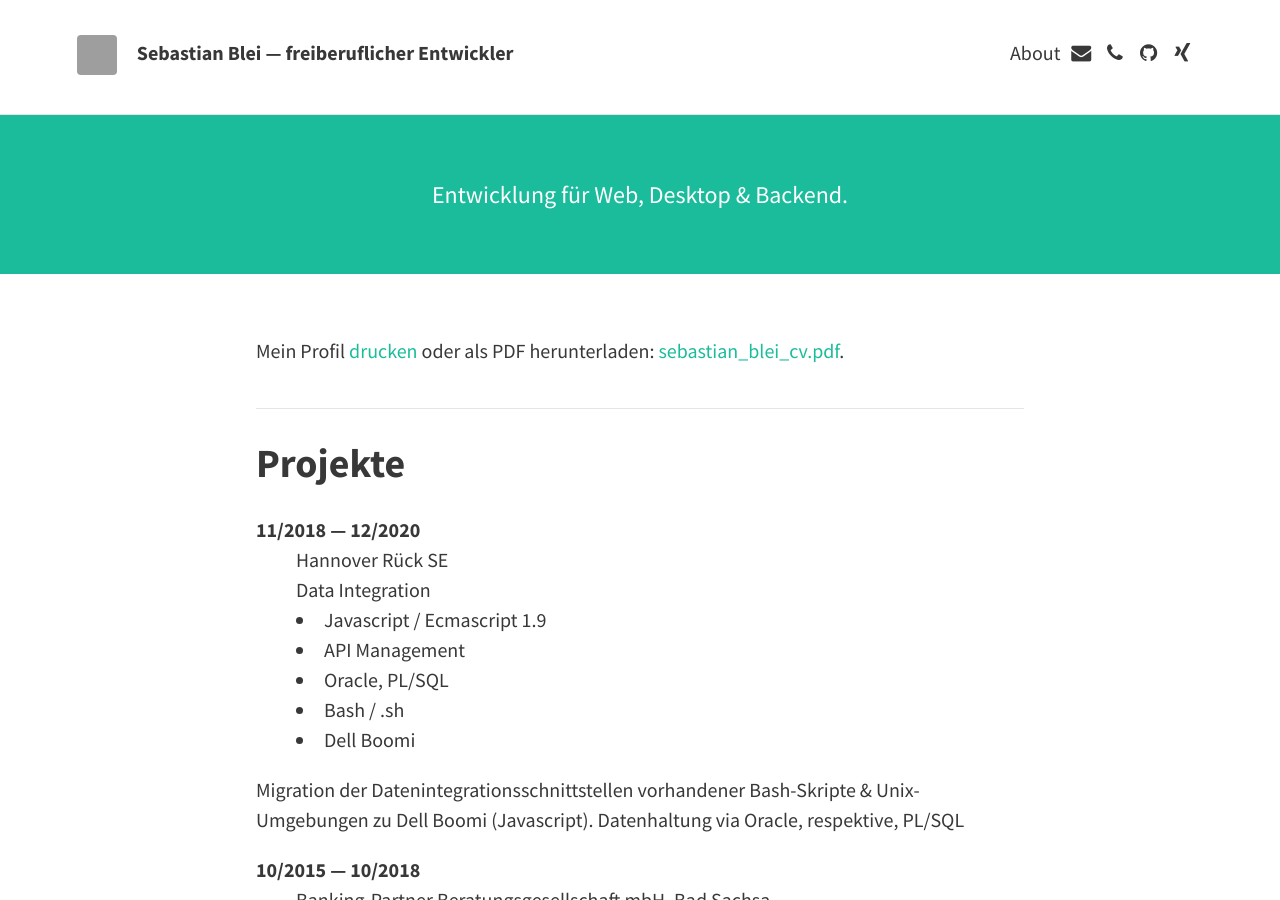
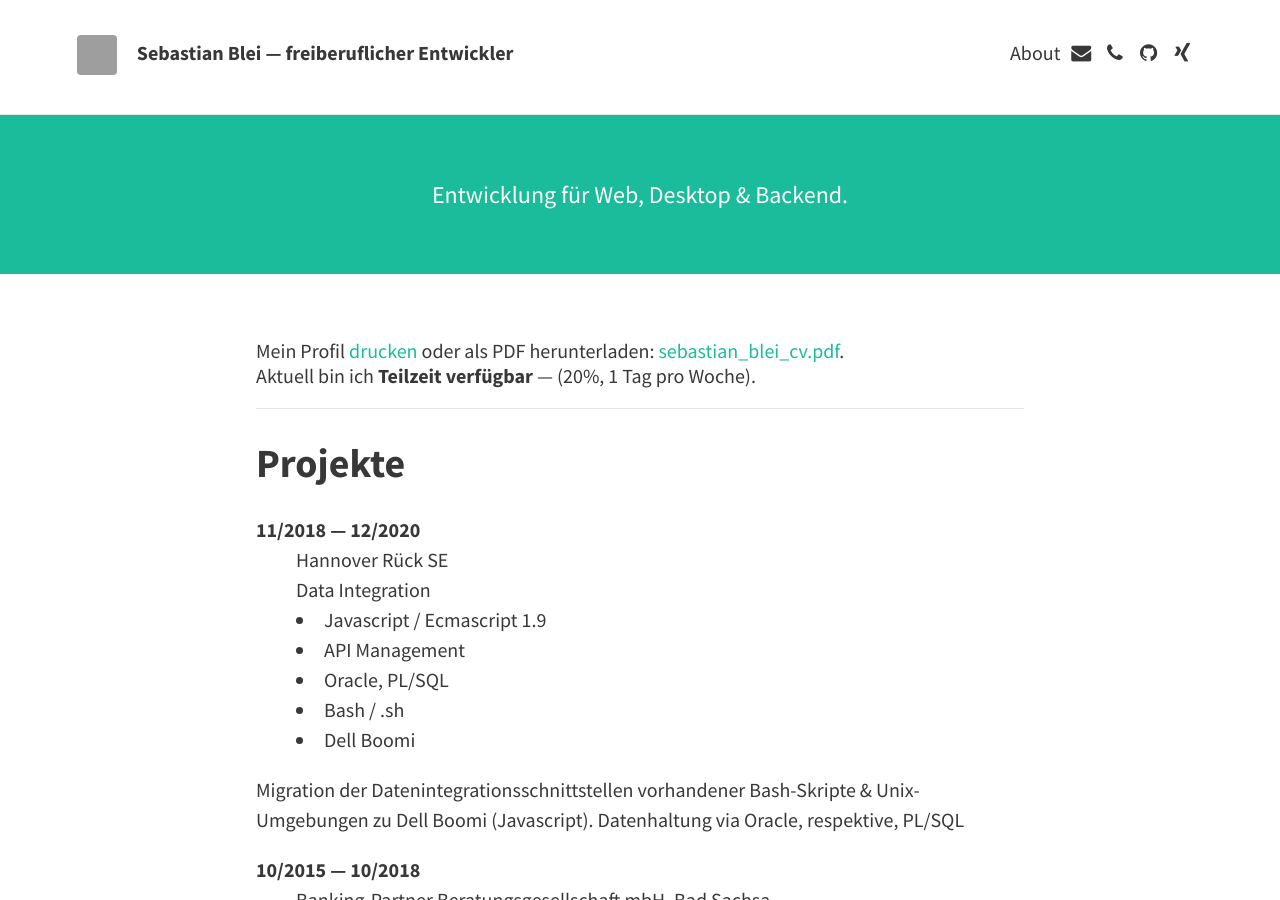
Before and after one commit to iamsebastian/official-site, a Jekyll site: the page built from index.html, in a window 1280 px wide and 900 px high. Built offline with Jekyll 4.4.1, drawn with Linux system fonts in a browser that asks for light colours; the list of posts is cut into pages by our own code; grey boxes are pictures that could not be loaded.

Commit message:
Update index.html

```diff
--- a/index.html
+++ b/index.html
@@ -7,6 +7,7 @@ layout: home
 <span class="no-print">
 Mein Profil <a href="javascript:window.print();">drucken</a> oder als PDF herunterladen: <a href="{{ site.url }}/assets/sebastian_blei_cv.pdf">sebastian_blei_cv.pdf</a>.
 <br>
+Aktuell bin ich <b>Teilzeit verfügbar</b> — (20%, 1 Tag pro Woche).
 <br>
 </span>
 
```
